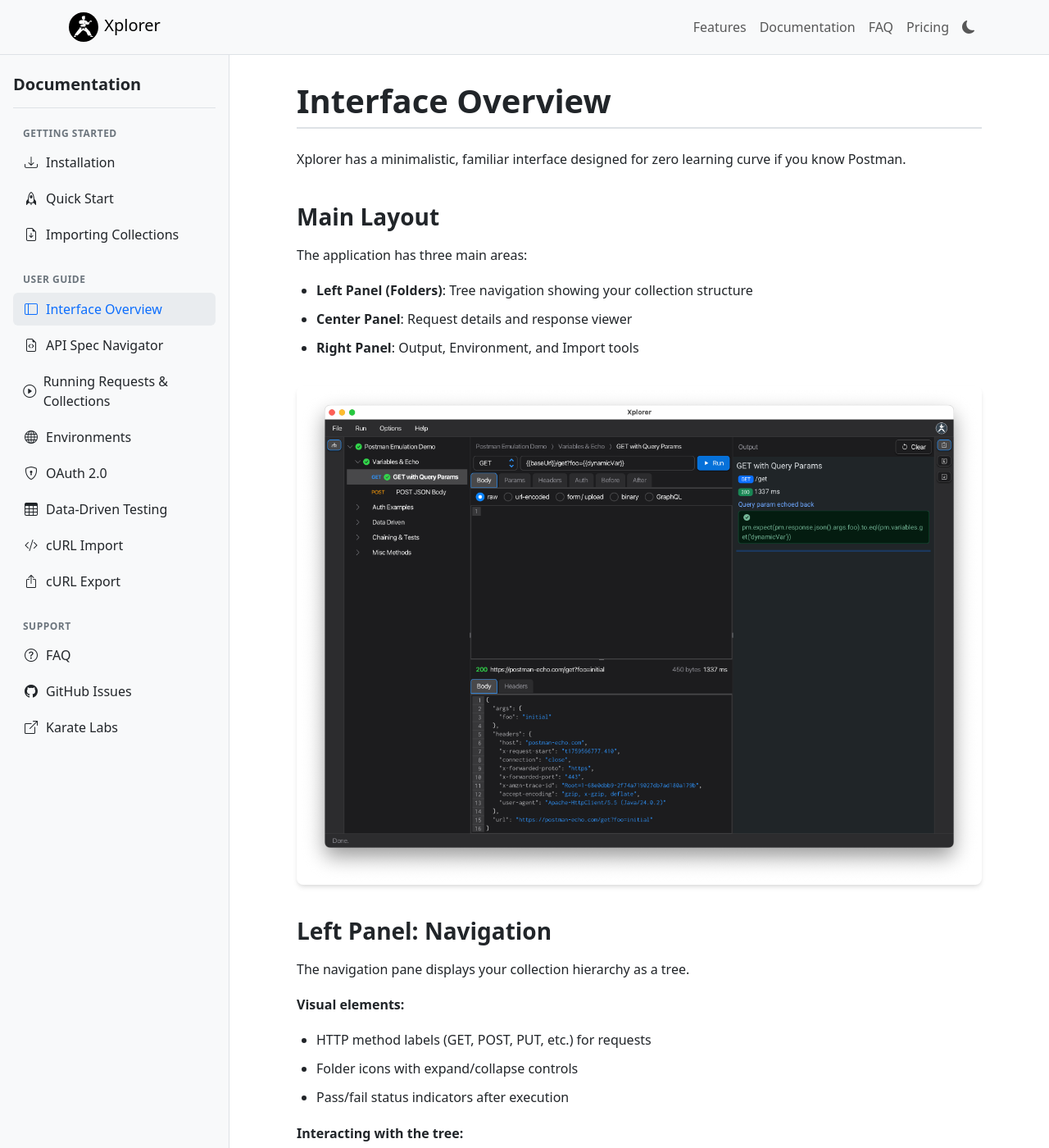
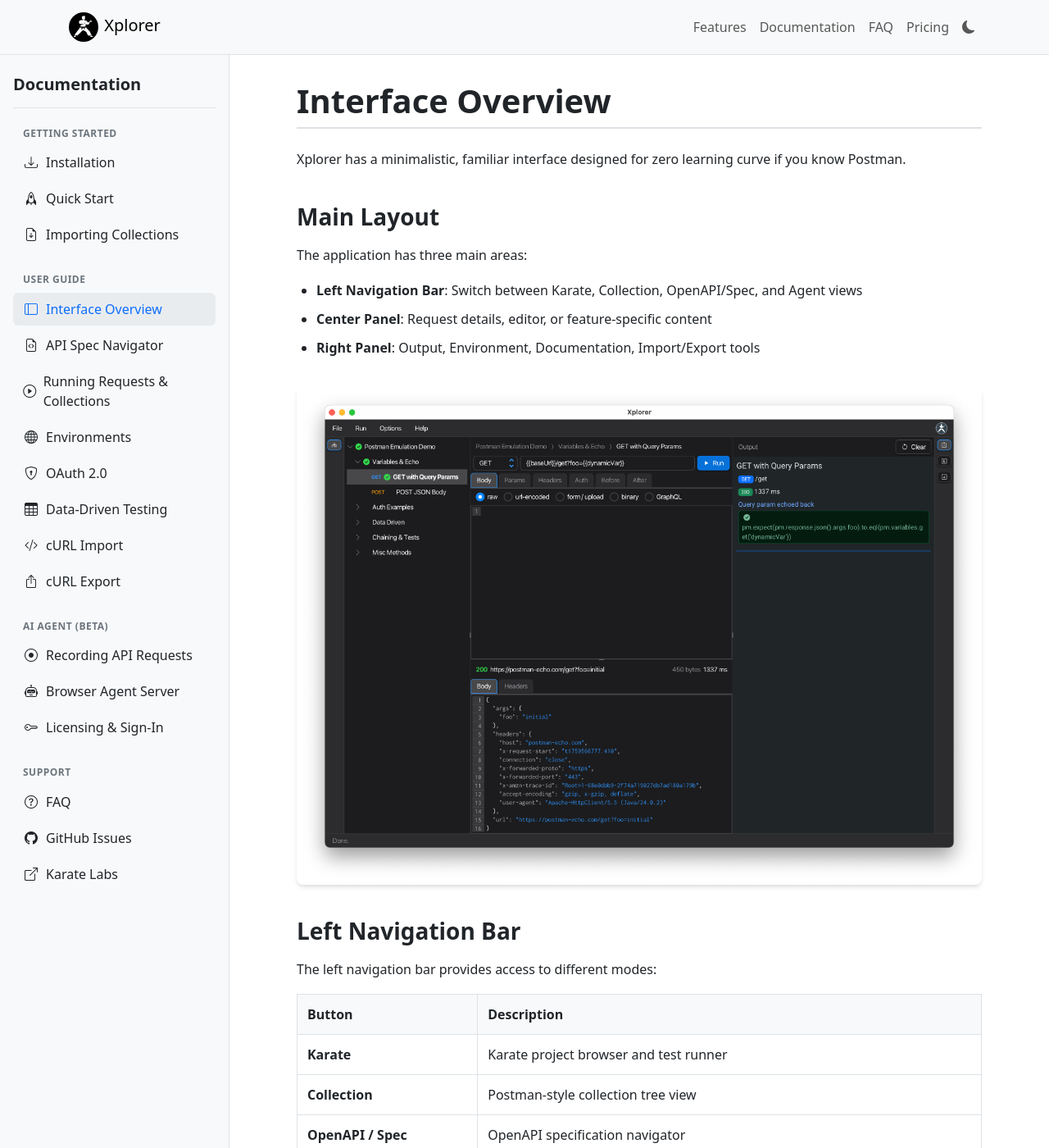
Before and after one commit to karatelabs/xplorer, a Jekyll site: the page built from docs/interface.md, in a window 1280 px wide and 1400 px high. Shown: the whole window at 82% size. Built offline with Jekyll 4.4.1, drawn with Linux system fonts in a browser that asks for light colours; some of the changed text lies outside the part shown.

Commit message:
add AI Agent documentation (beta features)
- Recording API Requests: capture browser traffic, export as AI prompt or curl
- Browser Agent Server: LLM-driven browser automation via Claude Code
- Licensing & Sign-In: subscription features and sign-in flow
- Updated interface.md with left nav bar and right panel descriptions
- Added AI Agent (Beta) section to sidebar navigation

Co-Authored-By: Claude Opus 4.5 <noreply@anthropic.com>

```diff
--- a/_layouts/docs.html
+++ b/_layouts/docs.html
@@ -93,6 +93,27 @@
         </div>
 
         <div class="nav-section">
+          <h6 class="nav-section-title">AI Agent (Beta)</h6>
+          <ul class="nav flex-column">
+            <li class="nav-item">
+              <a class="nav-link" href="{{ '/docs/recording-api/' | relative_url }}" data-page="recording-api">
+                <i class="bi bi-record-circle"></i> Recording API Requests
+              </a>
+            </li>
+            <li class="nav-item">
+              <a class="nav-link" href="{{ '/docs/browser-agent/' | relative_url }}" data-page="browser-agent">
+                <i class="bi bi-robot"></i> Browser Agent Server
+              </a>
+            </li>
+            <li class="nav-item">
+              <a class="nav-link" href="{{ '/docs/licensing/' | relative_url }}" data-page="licensing">
+                <i class="bi bi-key"></i> Licensing & Sign-In
+              </a>
+            </li>
+          </ul>
+        </div>
+
+        <div class="nav-section">
           <h6 class="nav-section-title">Support</h6>
           <ul class="nav flex-column">
             <li class="nav-item">
--- a/docs/interface.md
+++ b/docs/interface.md
@@ -11,15 +11,28 @@ Xplorer has a minimalistic, familiar interface designed for zero learning curve
 
 The application has three main areas:
 
-- **Left Panel (Folders)**: Tree navigation showing your collection structure
-- **Center Panel**: Request details and response viewer
-- **Right Panel**: Output, Environment, and Import tools
+- **Left Navigation Bar**: Switch between Karate, Collection, OpenAPI/Spec, and Agent views
+- **Center Panel**: Request details, editor, or feature-specific content
+- **Right Panel**: Output, Environment, Documentation, Import/Export tools
 
 ![Application Overview]({{ '/assets/images/docs/app-overview.png' | relative_url }})
 
-## Left Panel: Navigation
+## Left Navigation Bar
 
-The navigation pane displays your collection hierarchy as a tree.
+The left navigation bar provides access to different modes:
+
+| Button | Description |
+|--------|-------------|
+| **Karate** | Karate project browser and test runner |
+| **Collection** | Postman-style collection tree view |
+| **OpenAPI / Spec** | OpenAPI specification navigator |
+| **Agent** | AI Agent features (Recording, Browser Automation) |
+
+Click a button to switch views. The center panel updates to show the selected mode's content.
+
+## Collection View
+
+When the **Collection** button is selected, the navigation pane displays your collection hierarchy as a tree.
 
 **Visual elements:**
 - HTTP method labels (GET, POST, PUT, etc.) for requests
@@ -76,7 +89,16 @@ When a **folder or root collection** is selected, you'll see:
 
 ## Right Panel: Tools
 
-Toggle between three panes using the right toolbar:
+Toggle between panes using the right toolbar:
+
+| Button | Description |
+|--------|-------------|
+| **Output** | Test execution results and logs |
+| **Environment** | Active environment variables |
+| **Documentation** | API documentation viewer |
+| **Import** | Import cURL commands |
+| **Export** | Export requests as cURL |
+| **Request Builder** | Build and execute requests from OpenAPI specs |
 
 ### Output Pane
 Real-time HTML output showing:
@@ -146,3 +168,5 @@ Clear execution results at any level:
 - [Running Requests & Collections]({{ '/docs/running/' | relative_url }})
 - [Environments]({{ '/docs/environments/' | relative_url }})
 - [Data-Driven Testing]({{ '/docs/data-driven/' | relative_url }})
+- [Recording API Requests]({{ '/docs/recording-api/' | relative_url }})
+- [Browser Agent Server]({{ '/docs/browser-agent/' | relative_url }})
```
Also changed, not shown: docs/browser-agent.md (added, +127 -0 lines), docs/licensing.md (added, +107 -0 lines), docs/recording-api.md (added, +138 -0 lines).
